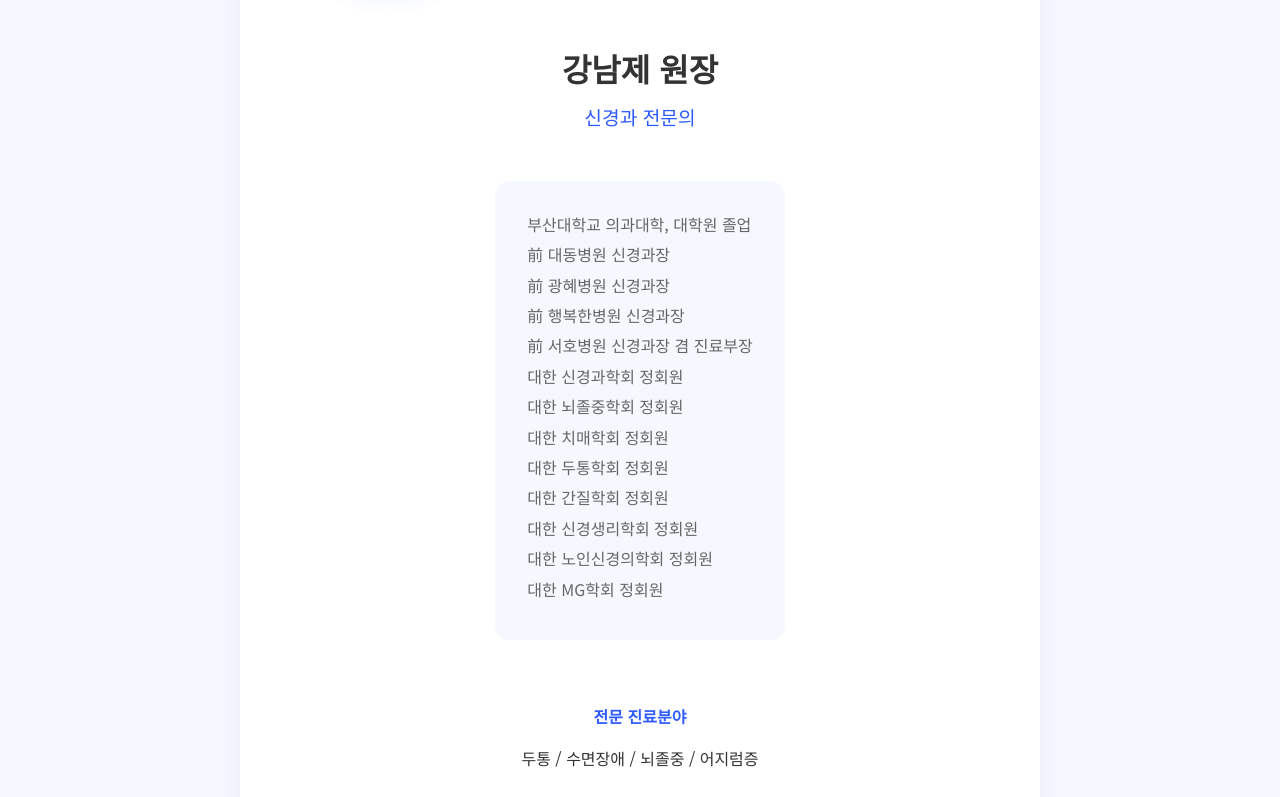
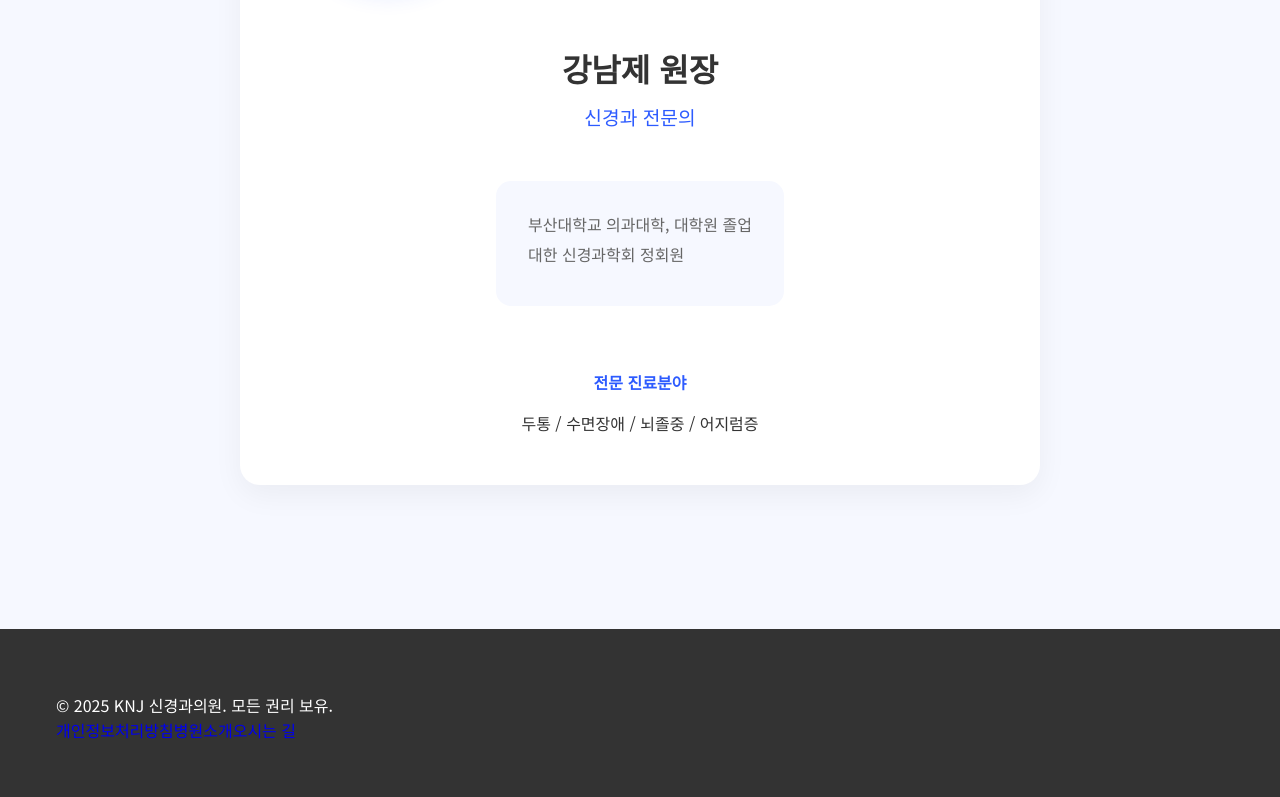
Before and after one commit to krrrrrg/knjneuro, a Next.js app: page /doctors in a window 1280 px wide. Shown: the part 522-1319 px from the top of the page. Built offline with nearby package versions, Linux system fonts and the light colour scheme.

Commit message:
서비스 페이지 업데이트 및 의료진 정보 수정

```diff
--- a/src/app/doctors/page.js
+++ b/src/app/doctors/page.js
@@ -29,18 +29,7 @@ export default function Doctors() {
                 <p className="doctor-title">신경과 전문의</p>
                 <div className="doctor-credentials">
                   <p>부산대학교 의과대학, 대학원 졸업</p>
-                  <p>前 대동병원 신경과장</p>
-                  <p>前 광혜병원 신경과장</p>
-                  <p>前 행복한병원 신경과장</p>
-                  <p>前 서호병원 신경과장 겸 진료부장</p>
                   <p>대한 신경과학회 정회원</p>
-                  <p>대한 뇌졸중학회 정회원</p>
-                  <p>대한 치매학회 정회원</p>
-                  <p>대한 두통학회 정회원</p>
-                  <p>대한 간질학회 정회원</p>
-                  <p>대한 신경생리학회 정회원</p>
-                  <p>대한 노인신경의학회 정회원</p>
-                  <p>대한 MG학회 정회원</p>
                 </div>
                 <div className="doctor-specialties">
                   <h4>전문 진료분야</h4>
```
Also changed, not shown: 1 other file (tests, documents, lock files or other folders).
